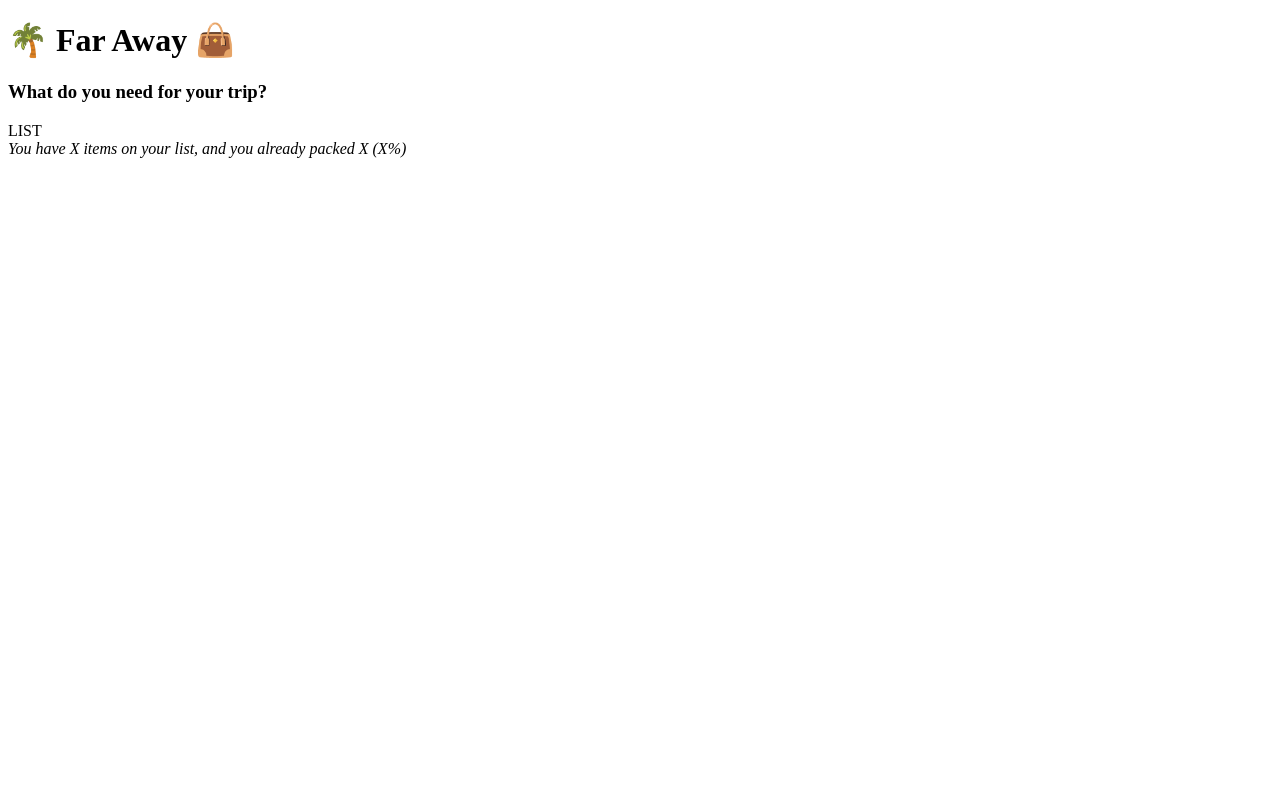
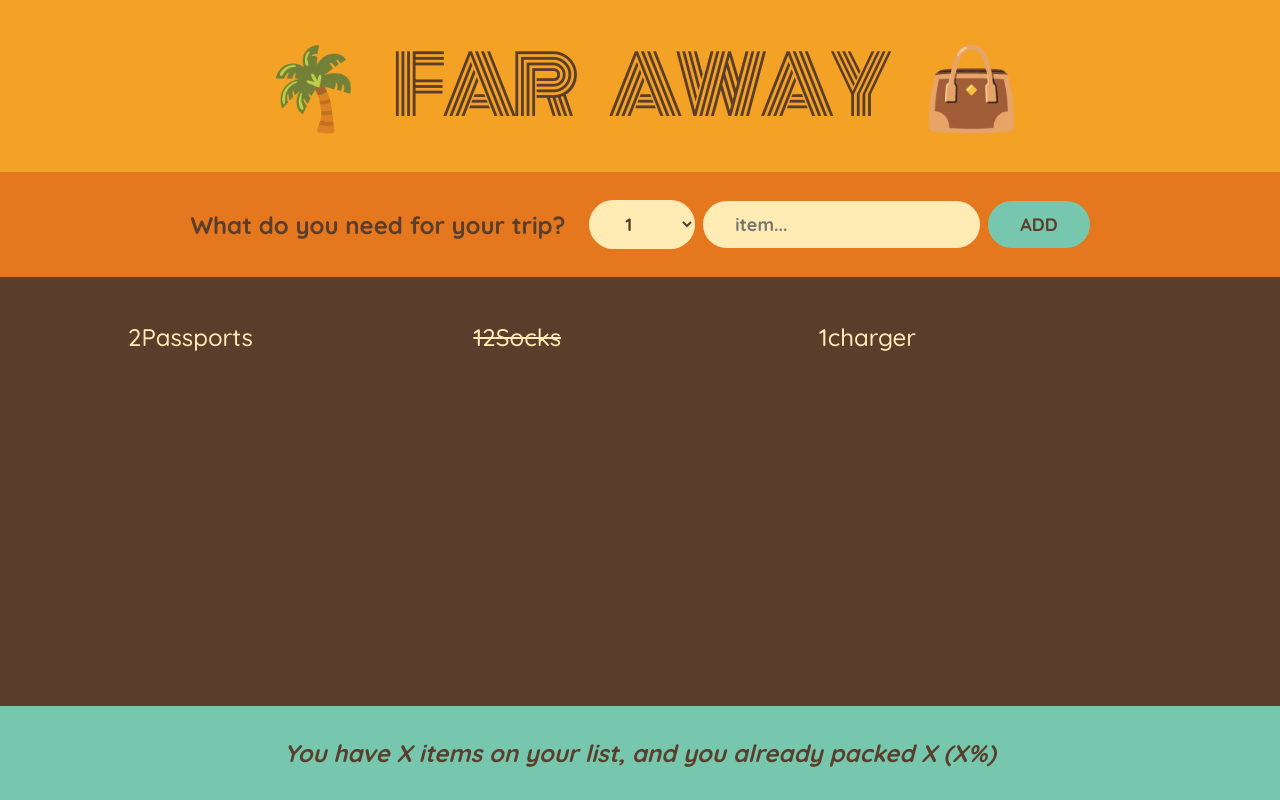
Before and after one commit to birukashagre6/Travel-list-with-react, a React (Create React App) app: page / in a window 1280 px wide. Built offline with nearby package versions, Linux system fonts and the light colour scheme.

Commit message:
adding styles and control the states

```diff
--- a/src/App.js
+++ b/src/App.js
@@ -1,6 +1,13 @@
+import { useState } from "react";
+
+const initialItems = [
+  { id: 1, description: "Passports", quantity: 2, packed: false },
+  { id: 2, description: "Socks", quantity: 12, packed: true },
+  { id: 3, description: "charger", quantity: 1, packed: false },
+];
 export default function App() {
   return (
-    <div>
+    <div className="app">
       <Logo />
       <Form />
       <PackingList />
@@ -12,18 +19,68 @@
   return <h1>🌴 Far Away 👜</h1>;
 }
 function Form() {
+  const [description, setDescription] = useState("");
+  const [quantity, setQuantity] = useState(1);
+
+  function handleSubmit(e) {
+    e.preventDefault();
+
+    const newItem = { description, quantity, package: false, id: Date.now() };
+    console.log(newItem);
+
+    setDescription("");
+    setQuantity(1);
+  }
   return (
-    <div>
+    <form className="add-form" onSubmit={handleSubmit}>
       <h3>What do you need for your trip?</h3>
+      <select
+        value={quantity}
+        onChange={(e) => setQuantity(Number(e.target.value))}
+      >
+        {Array.from({ length: 20 }, (_, i) => i + 1).map((num) => (
+          <option value={num} key={num}>
+            {num}
+          </option>
+        ))}
+      </select>
+      <input
+        type="text"
+        placeholder="item..."
+        value={description}
+        onChange={(e) => setDescription(e.target.value)}
+      />
+      <button>ADD</button>
+    </form>
+  );
+}
+function PackingList() {
+  return (
+    <div className="list">
+      <ul>
+        {initialItems.map((item) => (
+          <Item item={item} key={item} />
+        ))}
+      </ul>
     </div>
   );
 }
-function PackingList() {
-  return <div>LIST</div>;
+function Item({ item }) {
+  return (
+    <div>
+      <li className="item">
+        <span style={item.packed ? { textDecoration: "line-through" } : {}}>
+          {item.quantity}
+          {item.description}
+        </span>
+        <button>X</button>
+      </li>
+    </div>
+  );
 }
 function Stats() {
   return (
-    <footer>
+    <footer className="stats">
       <em>You have X items on your list, and you already packed X (X%)</em>
     </footer>
   );
--- /dev/null
+++ b/src/index.css
@@ -0,0 +1,132 @@
+@import url("https://fonts.googleapis.com/css2?family=Monoton&family=Quicksand:wght@500;700&display=swap");
+
+* {
+  margin: 0;
+  padding: 0;
+  box-sizing: border-box;
+}
+
+html {
+  font-size: 62.5%;
+}
+
+body {
+  font-size: 2.4rem;
+  font-family: sans-serif;
+  color: #5a3e2b;
+  font-family: "Quicksand";
+  font-weight: 500;
+}
+
+.app {
+  width: 100%;
+  height: 100vh;
+  display: grid;
+  grid-template-rows: auto auto 1fr auto;
+}
+
+h1 {
+  text-align: center;
+  background-color: #f4a226;
+  font-family: "Monoton";
+  font-size: 8rem;
+  text-transform: uppercase;
+  font-weight: 400;
+  word-spacing: 30px;
+  letter-spacing: -5px;
+  padding: 2.4rem 0;
+}
+
+.add-form {
+  background-color: #e5771f;
+  padding: 2.8rem 0;
+  display: flex;
+  align-items: center;
+  justify-content: center;
+  gap: 0.8rem;
+}
+
+h3 {
+  margin-right: 1.6rem;
+  font-size: 2.4rem;
+}
+
+button,
+select,
+input {
+  background-color: #ffebb3;
+  color: #5a3e2b;
+  font-family: inherit;
+  border: none;
+  border-radius: 10rem;
+  padding: 1.2rem 3.2rem;
+  font-weight: 700;
+  font-size: 1.8rem;
+  cursor: pointer;
+}
+
+.add-form button {
+  text-transform: uppercase;
+  background-color: #76c7ad;
+}
+
+.list {
+  background-color: #5a3e2b;
+  color: #ffebb3;
+  padding: 4rem 0;
+
+  display: flex;
+  justify-content: space-between;
+  flex-direction: column;
+  gap: 3.2rem;
+  align-items: center;
+}
+
+.actions button,
+.list select {
+  text-transform: uppercase;
+  padding: 0.8rem 2.4rem;
+  font-size: 1.4rem;
+  font-weight: 700;
+  margin: 0 0.8rem;
+}
+
+.list ul {
+  list-style: none;
+  width: 80%;
+  overflow: scroll;
+
+  display: grid;
+  grid-template-columns: repeat(auto-fit, minmax(250px, 1fr));
+  gap: 1.2rem;
+  justify-content: center;
+  align-content: start;
+}
+
+.list li {
+  display: flex;
+  align-items: center;
+  gap: 1.2rem;
+}
+
+input[type="checkbox"] {
+  height: 2rem;
+  width: 2rem;
+  accent-color: #e5771f;
+}
+
+.list li button {
+  cursor: pointer;
+  background: none;
+  border: none;
+  font-size: 1.8rem;
+  padding: 0.8rem;
+  transform: translateY(2px);
+}
+
+.stats {
+  background-color: #76c7ad;
+  text-align: center;
+  font-weight: 700;
+  padding: 3.2rem 0;
+}
--- a/src/index.js
+++ b/src/index.js
@@ -1,7 +1,7 @@
 import React from "react";
 import ReactDOM from "react-dom/client";
 import App from "./App";
-
+import "./index.css";
 const root = ReactDOM.createRoot(document.getElementById("root"));
 root.render(
   <React.StrictMode>
```
